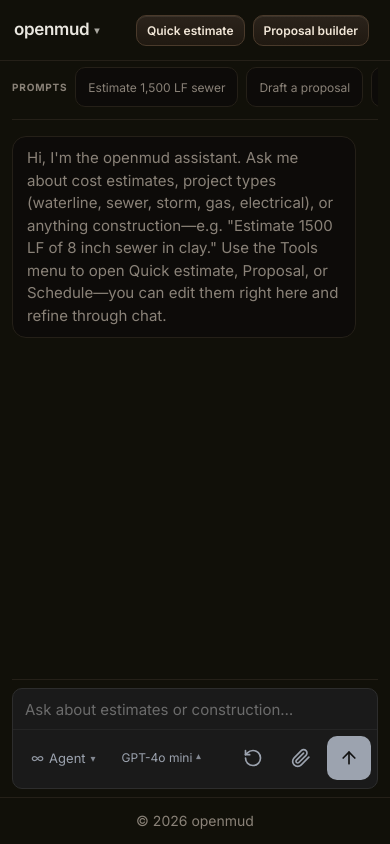
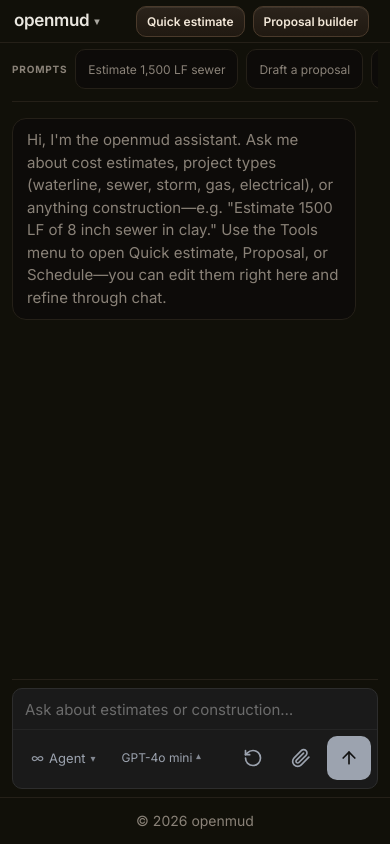
Before and after one commit to masonearl/openmud, a website: page public/chat.html in a window 390 px wide. Drawn offline with Linux system fonts and the light colour scheme.

Commit message:
Normalize header logo positioning across site pages.
Align shared inner-page header spacing and height with the landing nav so the openmud brand sits in the same top-left position on chat, resources, companies, and other pages.

Made-with: Cursor

```diff
--- a/public/css/styles.css
+++ b/public/css/styles.css
@@ -82,7 +82,7 @@ body.has-app .app-layout {
 
 /* Header */
 .header {
-    padding: 12px 0;
+    padding: 8px 0;
     border-bottom: 1px solid var(--border);
 }
 
@@ -90,18 +90,10 @@ body.has-app .app-layout {
     max-width: 1200px;
     margin: 0 auto;
     padding: 0 20px;
+    min-height: 44px;
     display: flex;
     align-items: center;
     justify-content: space-between;
-}
-
-/* Match chat header brand position to landing nav */
-body.has-app .header {
-    padding: 8px 0;
-}
-
-body.has-app .header-inner {
-    min-height: 44px;
 }
 
 /* ─── Brand dropdown (inner pages) ───────────────────────── */
@@ -1497,7 +1489,11 @@ body {
 
 @media (max-width: 768px) {
     /* Nav — allow horizontal scroll instead of overflow */
-    .header-inner { padding: 0 14px; }
+    .header { padding: 0; }
+    .header-inner {
+        padding: 0 14px;
+        min-height: 42px;
+    }
     .nav {
         gap: 4px;
         overflow-x: auto;
```
